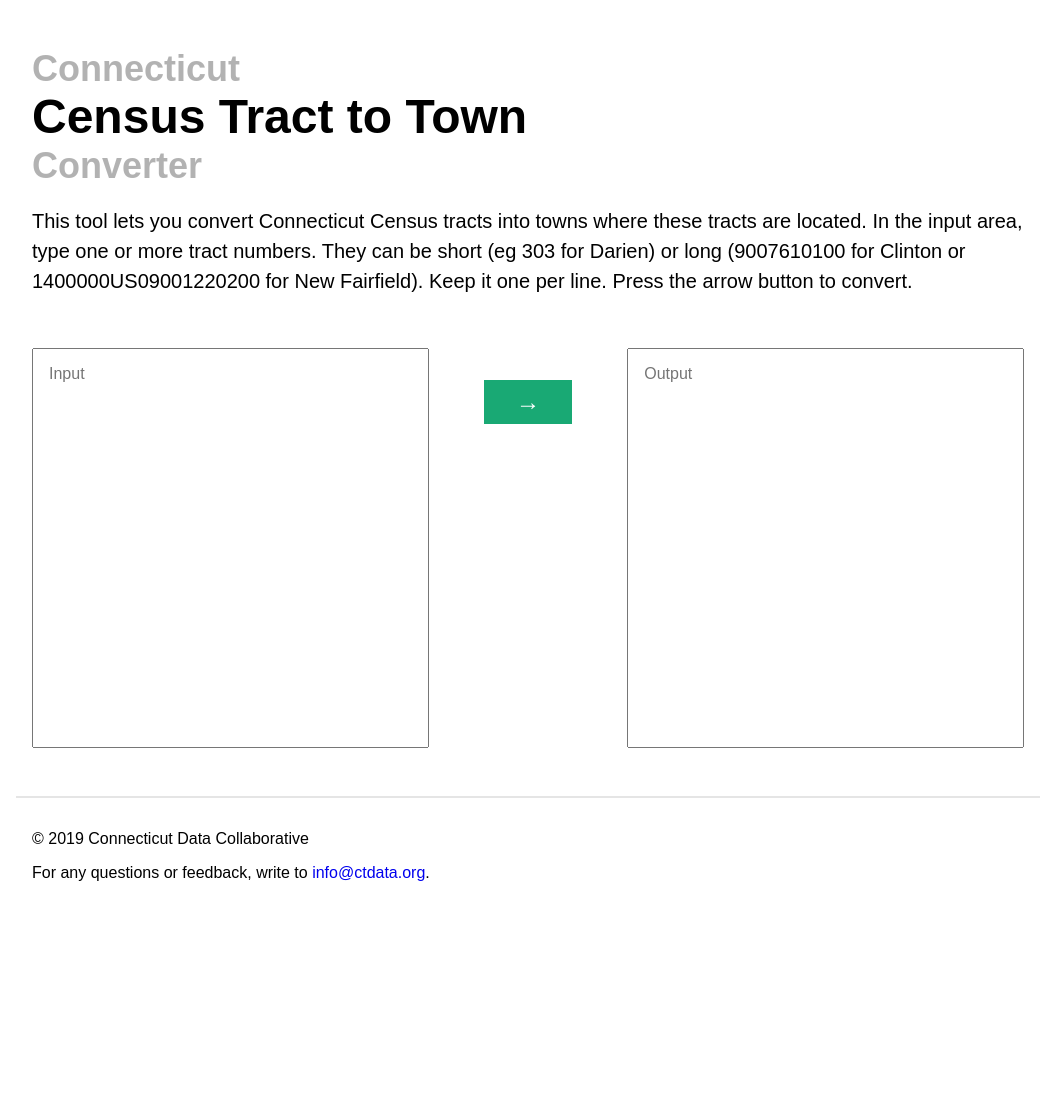
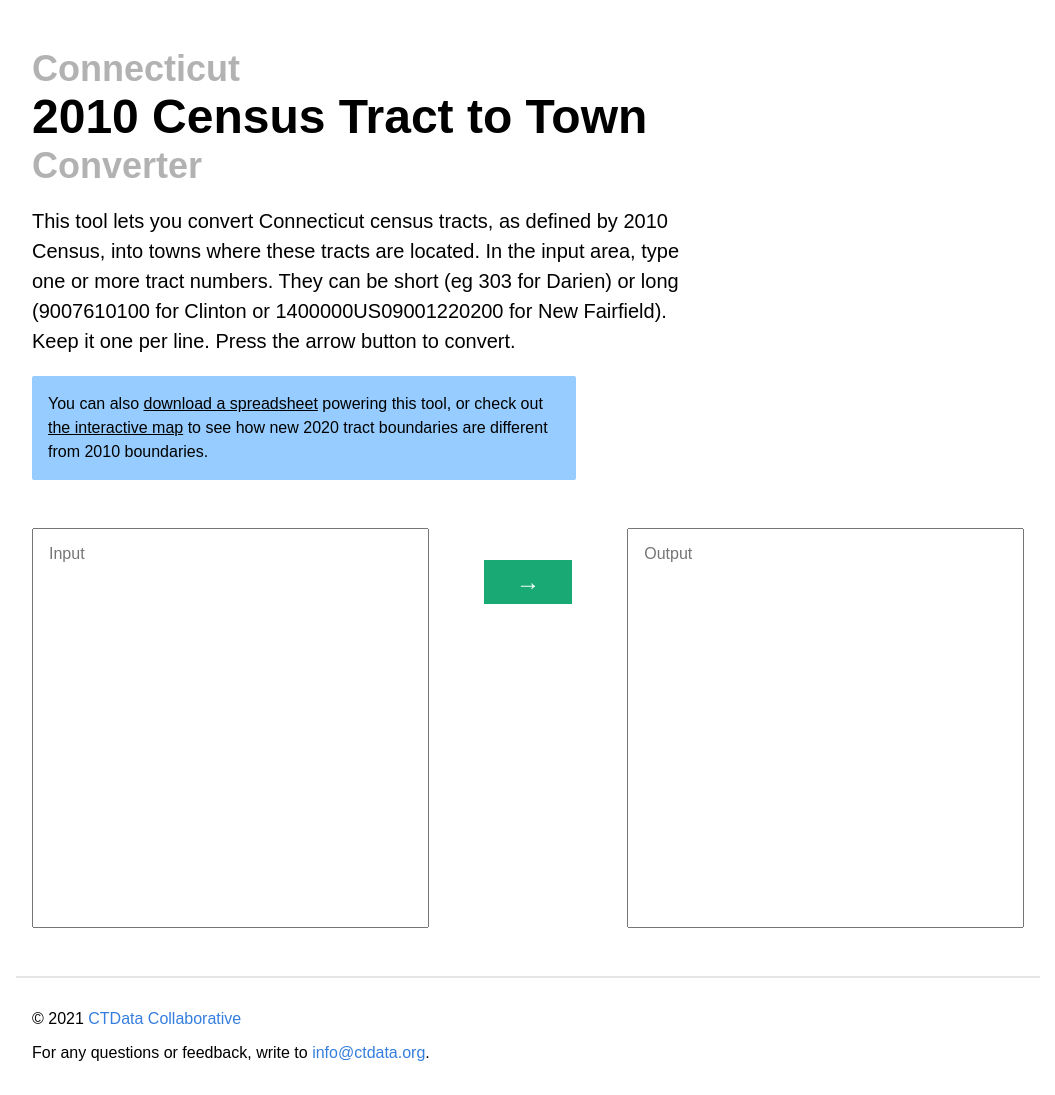
Before and after one commit to CT-Data-Collaborative/ct-tract-to-town-tool, a plain HTML site: page index.html in a window 1280 px wide. Shown: the whole page, without its empty margins (112-1167 px from the left). Before the commit the page ends 915 px from the top, so only its background shows below. Drawn offline with nearby package versions, Linux system fonts and the light colour scheme.

Commit message:
Add link to download; link 2010 vs 2020 blog post

```diff
--- a/index.html
+++ b/index.html
@@ -5,9 +5,10 @@
   <meta charset="utf-8">
   <meta name="viewport" content="width=device-width, initial-scale=1">
 
-  <title>Connecticut Census Tract to Town Converter by CTData</title>
+  <link rel="shortcut icon" type="image/x-icon" href="./favicon.png"/>
+  <title>Connecticut Census Tract to Town Converter by CTData Collaborative</title>
   <meta name="description" content="Connecticut Census Tract to Town">
-  <meta name="author" content="Connecticut Data Collaborative">
+  <meta name="author" content="CTData Collaborative">
 
   <link rel="stylesheet" href="https://unpkg.com/tachyons@4.10.0/css/tachyons.min.css"/>
   <script src="https://cdnjs.cloudflare.com/ajax/libs/jquery/3.4.1/jquery.min.js"></script>
@@ -18,14 +19,21 @@
 
     <header class="mw8 center mt4 pa3">
         <h2 class="f2 ma0 black-30">Connecticut</h2>
-        <h1 class="f1 ma0">Census Tract to Town</h1>
+        <h1 class="f1 ma0">2010 Census Tract to Town</h1>
         <h2 class="f2 ma0 black-30">Converter</h2>
 
-        <p class="f4 lh-copy">
-            This tool lets you convert Connecticut Census tracts into towns where these tracts are located. In the input area,
+        <p class="f4 lh-copy measure-wide">
+            This tool lets you convert Connecticut census tracts, as defined by 2010 Census, into
+            towns where these tracts are located. In the input area,
             type one or more tract numbers. They can be short (eg 303 for Darien) or long
             (9007610100 for Clinton or 1400000US09001220200 for New Fairfield).
             Keep it one per line. Press the arrow button to convert.
+        </p>
+
+        <p class="f5 lh-copy measure-wide pa3 bg-light-blue br1">
+          You can also <a href="data/Census_Tracts_with_Town_Names__2010_.csv" class="black dim underline" target="_blank">download a spreadsheet</a> powering this tool,
+          or check out <a href="https://www.ctdata.org/blog/2020-census-geography-connecticut" class="black link underline dim">the interactive map</a>
+          to see how new 2020 tract boundaries are different from 2010 boundaries.
         </p>
     </header>
 
@@ -38,9 +46,11 @@
     </div>
 
     <footer class="mw8 center pa3 mt4 bt bw1 b--black-10">
-        <p> &copy; 2019 Connecticut Data Collaborative </p>
+        <p> &copy; 2021 <a href="https://ctdata.org" class="blue link hover-orange">CTData Collaborative</a> </p>
         <p>
-            For any questions or feedback, write to <a href="mailto:info@ctdata.org?Subject=Census Tract to Town Tool" class="link hover-orange">info@ctdata.org</a>.
+            For any questions or feedback, write to
+            <a href="mailto:info@ctdata.org?Subject=Census Tract to Town Tool" class="blue link hover-orange">info@ctdata.org</a>.
+        </p>
     </footer>
 
     <script>
```
Also changed, not shown: data/Census_Tracts_with_Town_Names__2010_.csv, favicon.png (added), screenshot.png.
